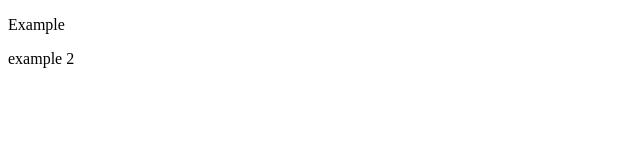
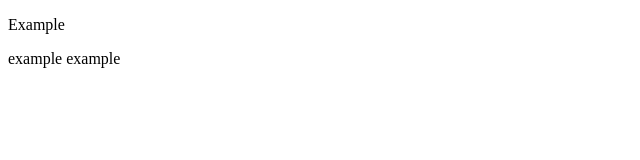
Before and after one commit to rafalgiemza/git-training, a plain HTML site: page index.html in a window 1280 px wide. Shown: the full height of the page, 0-640 px from the left. Drawn offline with Linux system fonts and the light colour scheme.

Commit message:
example example

```diff
--- a/index.html
+++ b/index.html
@@ -6,6 +6,6 @@
 </head>
 <body>
 <p>Example</p>
-<p>example 2</p>
+<p>example example</p>
 </body>
 </html>
```
